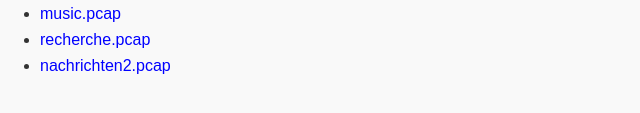
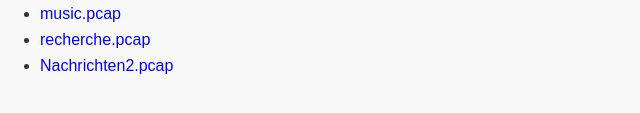
Before and after one commit to tatiana917/meine-pcaps, a plain HTML site: page docs/index.html in a window 1280 px wide. Shown: the part 245-358 px from the top of the page, 0-640 px from the left. Drawn offline with Linux system fonts and the light colour scheme.

Commit message:
index.html

```diff
--- a/docs/index.html
+++ b/docs/index.html
@@ -20,7 +20,7 @@
     <li><a href="?file=pcaps/geschichte.pcap">geschichte.pcap</a></li>
     <li><a href="?file=pcaps/music.pcap">music.pcap</a></li>
     <li><a href="?file=pcaps/recherche.pcap">recherche.pcap</a></li>
-    <li><a href="?file=pcaps/nachrichten2.pcap">nachrichten2.pcap</a></li>
+    <li><a href="?file=pcaps/Nachrichten2.pcap">Nachrichten2.pcap</a></li>
   </ul>
 
   <script>
```
